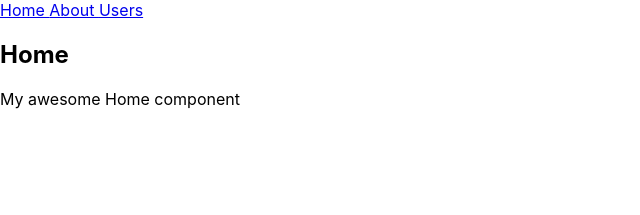
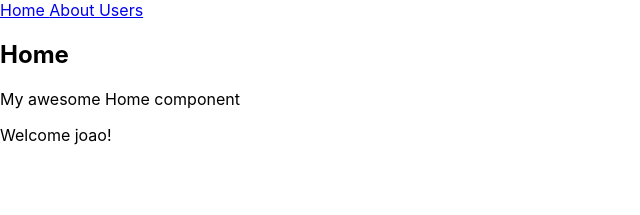
Before and after one commit to lucascv/Trybe, a React (Create React App) app in the folder React-app/simulador/: page / in a window 1280 px wide. Shown: the top 215 px of the page, without its empty margins (0-640 px from the left). Built offline with nearby package versions, Linux system fonts and the light colour scheme.

Commit message:
add ultimo ex 13.3

```diff
--- a/React-app/simulador/src/App.js
+++ b/React-app/simulador/src/App.js
@@ -3,6 +3,7 @@ import React, { Component } from 'react';
 import Home from './Home';
 import About from "./About";
 import Users from "./Users";
+import StrictAccess from "./StrictAccess";
 
 import { Switch, Route, Link } from "react-router-dom";
 
@@ -31,8 +32,7 @@ class App extends Component {
           </Switch>
         </main>
 
-
-
+        <StrictAccess username="joao" password="1234" />
 
       </div>
     );
--- /dev/null
+++ b/React-app/simulador/src/StrictAccess.js
@@ -0,0 +1,17 @@
+import React from 'react';
+
+function StrictAccess (props) {
+  const { username, password } = props;
+
+  if (username === 'joao' && password === '1234') {
+    return (
+      <p>Welcome joao!</p>
+    );
+  }
+
+  return (
+    <p>Access denied</p>
+  )
+}
+
+export default StrictAccess;
```
